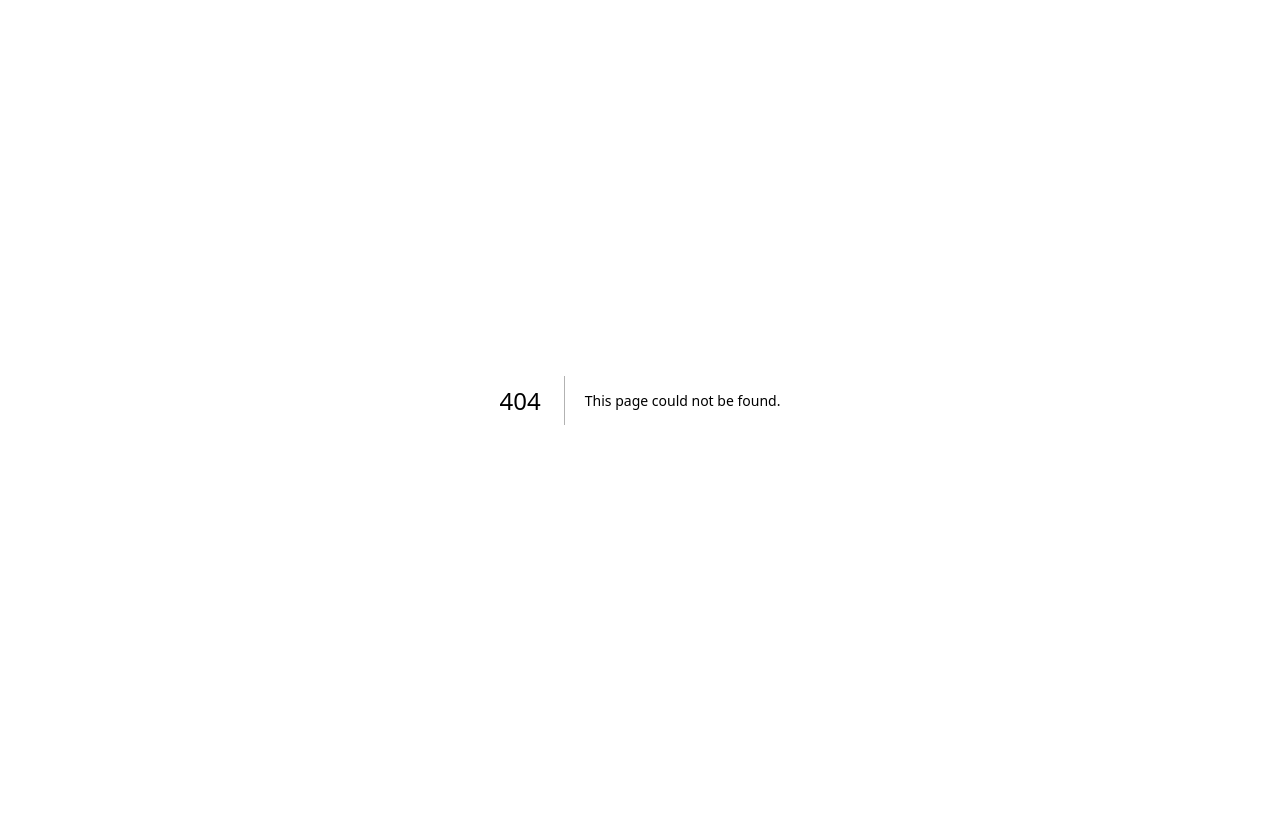
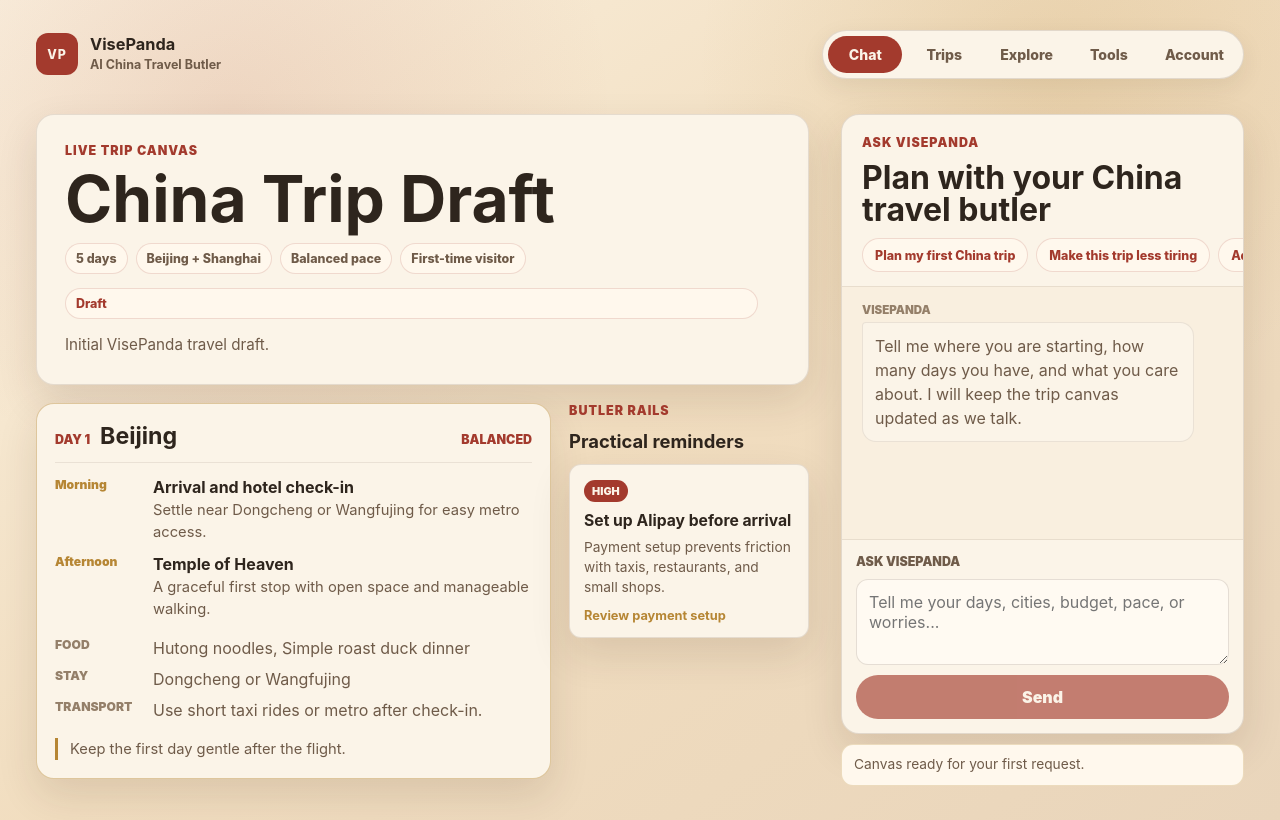
Before and after one commit to JTCAO515/VP-Codex-Final, a Next.js app: page /chat in a window 1280 px wide. Before the commit this address had no page. Built offline with nearby package versions, Linux system fonts and the light colour scheme.

Commit message:
feat: add AI butler chat workspace

```diff
--- /dev/null
+++ b/app/chat/page.tsx
@@ -0,0 +1,10 @@
+import { ButlerWorkspace } from "@/components/chat/ButlerWorkspace";
+import { AppShell } from "@/components/shell/AppShell";
+
+export default function ChatPage() {
+  return (
+    <AppShell activeTab="chat">
+      <ButlerWorkspace />
+    </AppShell>
+  );
+}
--- a/app/globals.css
+++ b/app/globals.css
@@ -460,6 +460,161 @@ select:focus-visible {
   font-size: 0.8rem;
 }
 
+.butler-workspace {
+  display: grid;
+  grid-template-columns: minmax(0, 1.65fr) minmax(320px, 0.86fr);
+  gap: clamp(18px, 3vw, 32px);
+  align-items: start;
+}
+
+.butler-workspace__canvas,
+.butler-workspace__chat {
+  min-width: 0;
+}
+
+.butler-workspace__chat {
+  position: sticky;
+  top: 18px;
+  display: grid;
+  gap: 10px;
+}
+
+.chat-panel {
+  display: grid;
+  max-height: calc(100dvh - 128px);
+  min-height: 620px;
+  grid-template-rows: auto auto minmax(220px, 1fr) auto;
+  overflow: hidden;
+  border: 1px solid rgba(111, 91, 73, 0.18);
+  border-radius: var(--radius-lg);
+  background: var(--paper-soft);
+  box-shadow: var(--shadow-paper);
+}
+
+.chat-panel__head {
+  padding: 20px 20px 12px;
+}
+
+.chat-panel__head h2 {
+  margin: 0;
+  font-size: clamp(1.35rem, 3vw, 2rem);
+  line-height: 1;
+}
+
+.prompt-row {
+  display: flex;
+  gap: 8px;
+  overflow-x: auto;
+  padding: 0 20px 14px;
+  scrollbar-width: none;
+}
+
+.prompt-row::-webkit-scrollbar {
+  display: none;
+}
+
+.prompt-row button {
+  flex: 0 0 auto;
+  min-height: 34px;
+  border: 1px solid rgba(163, 58, 45, 0.16);
+  border-radius: 999px;
+  padding: 0 12px;
+  background: #fff8ed;
+  color: var(--cinnabar);
+  font-size: 0.78rem;
+  font-weight: 850;
+}
+
+.chat-log {
+  display: flex;
+  flex-direction: column;
+  gap: 12px;
+  overflow: auto;
+  border-top: 1px solid rgba(111, 91, 73, 0.12);
+  border-bottom: 1px solid rgba(111, 91, 73, 0.12);
+  padding: 16px 20px;
+  background: #f9efdf;
+}
+
+.chat-message {
+  max-width: 92%;
+}
+
+.chat-message[data-role="user"] {
+  align-self: flex-end;
+}
+
+.chat-message span {
+  display: block;
+  margin-bottom: 5px;
+  color: var(--ink-soft);
+  font-size: 0.72rem;
+  font-weight: 900;
+  text-transform: uppercase;
+}
+
+.chat-message p {
+  margin: 0;
+  border: 1px solid rgba(111, 91, 73, 0.12);
+  border-radius: 4px 14px 14px;
+  padding: 11px 12px;
+  background: var(--paper-soft);
+  color: var(--ink-muted);
+  line-height: 1.5;
+}
+
+.chat-message[data-role="user"] p {
+  border-color: rgba(163, 58, 45, 0.28);
+  border-radius: 14px 14px 4px;
+  background: #f5dfc7;
+  color: var(--ink);
+}
+
+.chat-composer {
+  display: grid;
+  gap: 10px;
+  padding: 14px;
+}
+
+.chat-composer label {
+  color: var(--ink-muted);
+  font-size: 0.78rem;
+  font-weight: 900;
+  text-transform: uppercase;
+}
+
+.chat-composer textarea {
+  width: 100%;
+  min-height: 86px;
+  resize: vertical;
+  border: 1px solid rgba(111, 91, 73, 0.18);
+  border-radius: var(--radius-md);
+  padding: 12px;
+  background: #fffaf2;
+  color: var(--ink);
+  outline: 0;
+}
+
+.chat-composer button {
+  min-height: 44px;
+  border: 0;
+  border-radius: 999px;
+  background: var(--cinnabar);
+  color: var(--paper-soft);
+  font-weight: 900;
+}
+
+.workspace-status {
+  margin: 0;
+  border: 1px solid rgba(182, 134, 52, 0.26);
+  border-radius: var(--radius-md);
+  padding: 10px 12px;
+  background: #fff8ed;
+  color: var(--ink-muted);
+  font-size: 0.86rem;
+  line-height: 1.45;
+}
+
 @media (max-width: 760px) {
   .app-shell {
     padding: 14px 14px 112px;
@@ -508,6 +663,19 @@ select:focus-visible {
   .trip-summary__confidence {
     justify-self: start;
   }
+
+  .butler-workspace {
+    grid-template-columns: 1fr;
+  }
+
+  .butler-workspace__chat {
+    position: static;
+  }
+
+  .chat-panel {
+    max-height: none;
+    min-height: 520px;
+  }
 }
 
 @media (prefers-reduced-motion: reduce) {
--- /dev/null
+++ b/components/chat/ButlerWorkspace.tsx
@@ -0,0 +1,58 @@
+"use client";
+
+import { useMemo, useState } from "react";
+import { ChatPanel } from "@/components/chat/ChatPanel";
+import { TripCanvas } from "@/components/canvas/TripCanvas";
+import { applyCanvasPatch } from "@/lib/canvas/applyCanvasPatch";
+import { createMockButlerPatch, initialTripState } from "@/lib/mock-ai/mockButler";
+import type { ChatMessage, TripState } from "@/lib/types/trip";
+
+const welcomeMessage: ChatMessage = {
+  id: "assistant-welcome",
+  role: "assistant",
+  content:
+    "Tell me where you are starting, how many days you have, and what you care about. I will keep the trip canvas updated as we talk.",
+};
+
+function createMessage(role: ChatMessage["role"], content: string): ChatMessage {
+  return {
+    id: `${role}-${Date.now()}-${Math.random().toString(16).slice(2)}`,
+    role,
+    content,
+  };
+}
+
+export function ButlerWorkspace() {
+  const [trip, setTrip] = useState<TripState>(initialTripState);
+  const [messages, setMessages] = useState<ChatMessage[]>([welcomeMessage]);
+  const [status, setStatus] = useState("Canvas ready for your first request.");
+
+  const statusText = useMemo(() => status, [status]);
+
+  function handleSend(message: string) {
+    const patch = createMockButlerPatch(message, trip);
+    const nextTrip = applyCanvasPatch(trip, patch);
+
+    setTrip(nextTrip);
+    setMessages((current) => [
+      ...current,
+      createMessage("user", message),
+      createMessage("assistant", patch.assistantMessage),
+    ]);
+    setStatus(`VisePanda updated the canvas: ${patch.reason}`);
+  }
+
+  return (
+    <section className="butler-workspace" aria-label="VisePanda AI Butler workspace">
+      <div className="butler-workspace__canvas">
+        <TripCanvas trip={trip} />
+      </div>
+      <div className="butler-workspace__chat">
+        <ChatPanel messages={messages} onSend={handleSend} />
+        <p className="workspace-status" role="status" aria-live="polite">
+          {statusText}
+        </p>
+      </div>
+    </section>
+  );
+}
--- /dev/null
+++ b/components/chat/ChatPanel.tsx
@@ -0,0 +1,72 @@
+"use client";
+
+import { FormEvent, useState } from "react";
+import type { ChatMessage } from "@/lib/types/trip";
+
+const prompts = [
+  "Plan my first China trip",
+  "Make this trip less tiring",
+  "Add food-focused stops",
+  "Keep hotels convenient",
+  "Reduce the budget",
+  "Add visa and payment reminders",
+];
+
+interface ChatPanelProps {
+  messages: ChatMessage[];
+  onSend: (message: string) => void;
+  busy?: boolean;
+}
+
+export function ChatPanel({ messages, onSend, busy = false }: ChatPanelProps) {
+  const [draft, setDraft] = useState("");
+
+  function submitMessage(message: string) {
+    const trimmed = message.trim();
+    if (!trimmed || busy) return;
+    onSend(trimmed);
+    setDraft("");
+  }
+
+  function handleSubmit(event: FormEvent<HTMLFormElement>) {
+    event.preventDefault();
+    submitMessage(draft);
+  }
+
+  return (
+    <aside className="chat-panel" aria-label="AI butler chat">
+      <div className="chat-panel__head">
+        <p className="section-kicker">Ask VisePanda</p>
+        <h2>Plan with your China travel butler</h2>
+      </div>
+      <div className="prompt-row" aria-label="Suggested prompts">
+        {prompts.map((prompt) => (
+          <button key={prompt} type="button" onClick={() => submitMessage(prompt)} disabled={busy}>
+            {prompt}
+          </button>
+        ))}
+      </div>
+      <div className="chat-log" aria-label="Conversation">
+        {messages.map((message) => (
+          <article className="chat-message" data-role={message.role} key={message.id}>
+            <span>{message.role === "assistant" ? "VisePanda" : "You"}</span>
+            <p>{message.content}</p>
+          </article>
+        ))}
+      </div>
+      <form className="chat-composer" onSubmit={handleSubmit}>
+        <label htmlFor="butler-message">Ask VisePanda</label>
+        <textarea
+          id="butler-message"
+          value={draft}
+          onChange={(event) => setDraft(event.target.value)}
+          placeholder="Tell me your days, cities, budget, pace, or worries..."
+          rows={3}
+        />
+        <button type="submit" disabled={busy || !draft.trim()}>
+          Send
+        </button>
+      </form>
+    </aside>
+  );
+}
```
Also changed, not shown: 1 other file (tests, documents, lock files or other folders).
